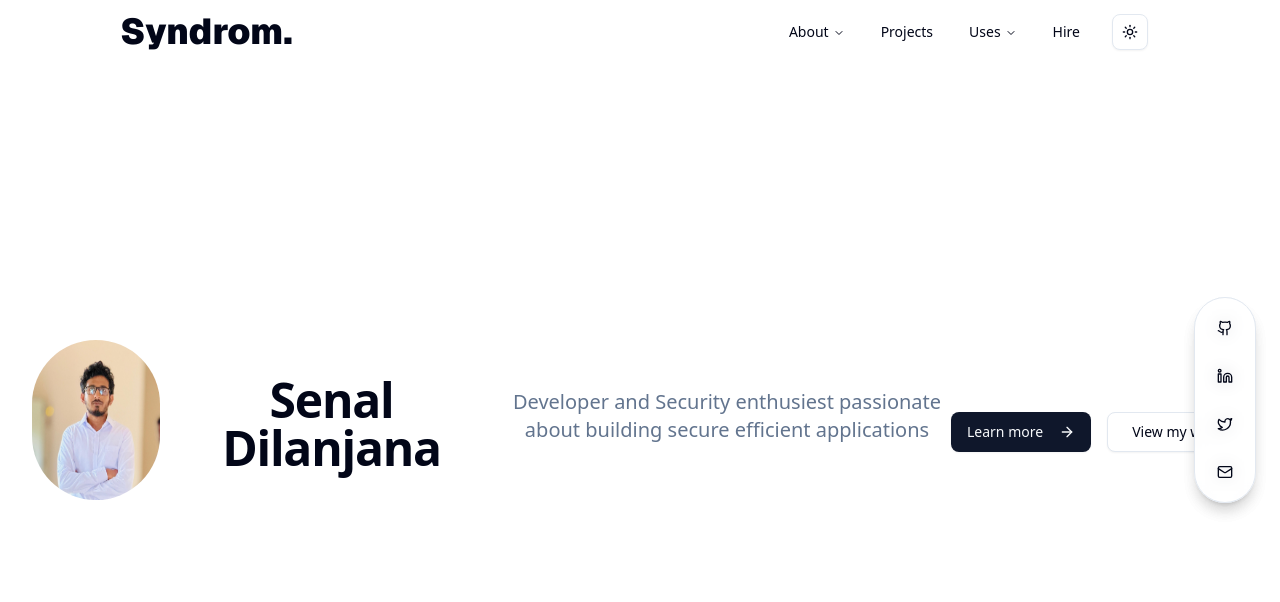
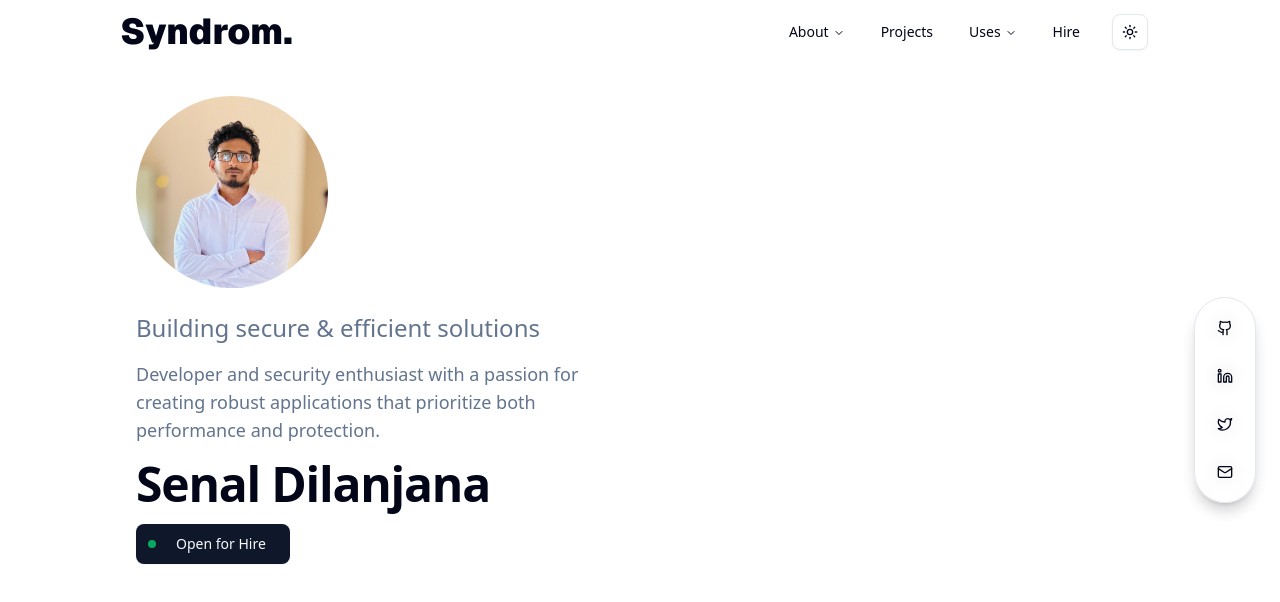
Before and after one commit to 5yndr0m/syndrom.me, a Next.js app: page / in a window 1280 px wide. Shown: the top 602 px of the page. Built offline with nearby package versions, Linux system fonts and the light colour scheme.

Commit message:
style: change the structure of the code

```diff
--- a/src/app/page.js
+++ b/src/app/page.js
@@ -1,39 +1,51 @@
 import { SocialLinks } from "@/components/common/social-links";
 import { Avatar, AvatarFallback, AvatarImage } from "@/components/ui/avatar";
 import { Button } from "@/components/ui/button";
-import Image from "next/image";
-import Link from "next/link";
-import { ArrowRight } from "lucide-react";
 
 export default function Home() {
   return (
-    <div className="flex flex-row items-center justify-center min-h-[calc(100vh-8rem)] text-center px-4">
-      <Avatar className="w-32 h-32 md:h-40 mb-6">
-        <AvatarImage src="/me.jpg" alt="Avatar" height="160" width="160" />
+    <div className="min-h-[calc(100vh-8rem)] md:pl-30">
+      <div className="flex flex-col justify-center h-full">
+        <div className="flex flex-col gap-6">
+          <Avatar className="w-40 h-40 md:w-48 md:h-48">
+            <AvatarImage src="/me.jpg" alt="Avatar" height="192" width="192" />
             <AvatarFallback>SD</AvatarFallback>
           </Avatar>
 
-      <h1 className="text-4xl md:text-5xl font-bold tracking-tight mb-4">
+          <div className="flex flex-col gap-4">
+            <h2 className="text-xl md:text-2xl text-muted-foreground">
+              Building secure & efficient solutions
+            </h2>
+            <p className="text-lg text-muted-foreground max-w-md">
+              Developer and security enthusiast with a passion for creating robust applications
+              that prioritize both performance and protection.
+            </p>
+
+            <h1 className="text-4xl md:text-5xl font-bold tracking-tight">
               Senal Dilanjana
             </h1>
 
-      <p className="text-xl text-muted-foreground max-w-md mb-8">
-        Developer and Security enthusiest passionate about building secure
-        efficient applications
-      </p>
+            <Button
+              className="relative group  hover:bg-green-700 w-fit"
+              size="lg"
+            >
+              {/* Blinking dot */}
+              <div className="absolute left-3 w-2 h-2 bg-green-400 rounded-full animate-pulse" />
 
-      <div className="flex flex-col sm:flex-row gap-4">
-        <Button asChild size="lg">
-          <Link href="/about">
-            Learn more <ArrowRight className="ml-2 h-4 w-4" />
-          </Link>
-        </Button>
-        <Button variant="outline" asChild size="lg">
-          <Link href="/projects">View my work</Link>
+              {/* Flare effect */}
+              <div className="absolute inset-0 rounded-lg overflow-hidden">
+                <div className="absolute inset-0 bg-gradient-to-r from-transparent via-green-500/20 to-transparent animate-flare" />
+              </div>
+
+              <span className="ml-4">Open for Hire</span>
             </Button>
           </div>
+        </div>
 
+        <div className="mt-8">
           <SocialLinks />
+        </div>
+      </div>
     </div>
   );
 }
```
Lines whose indentation alone changed are shown as unchanged.
